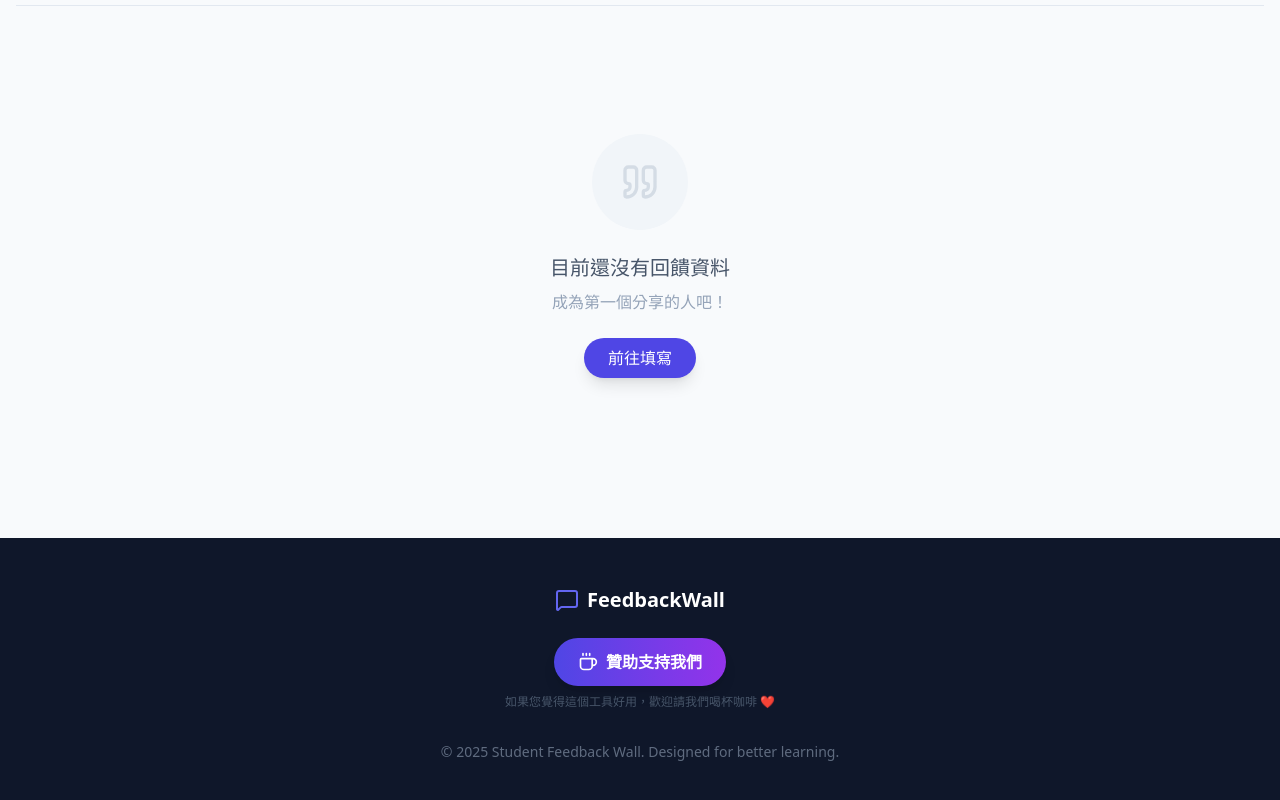
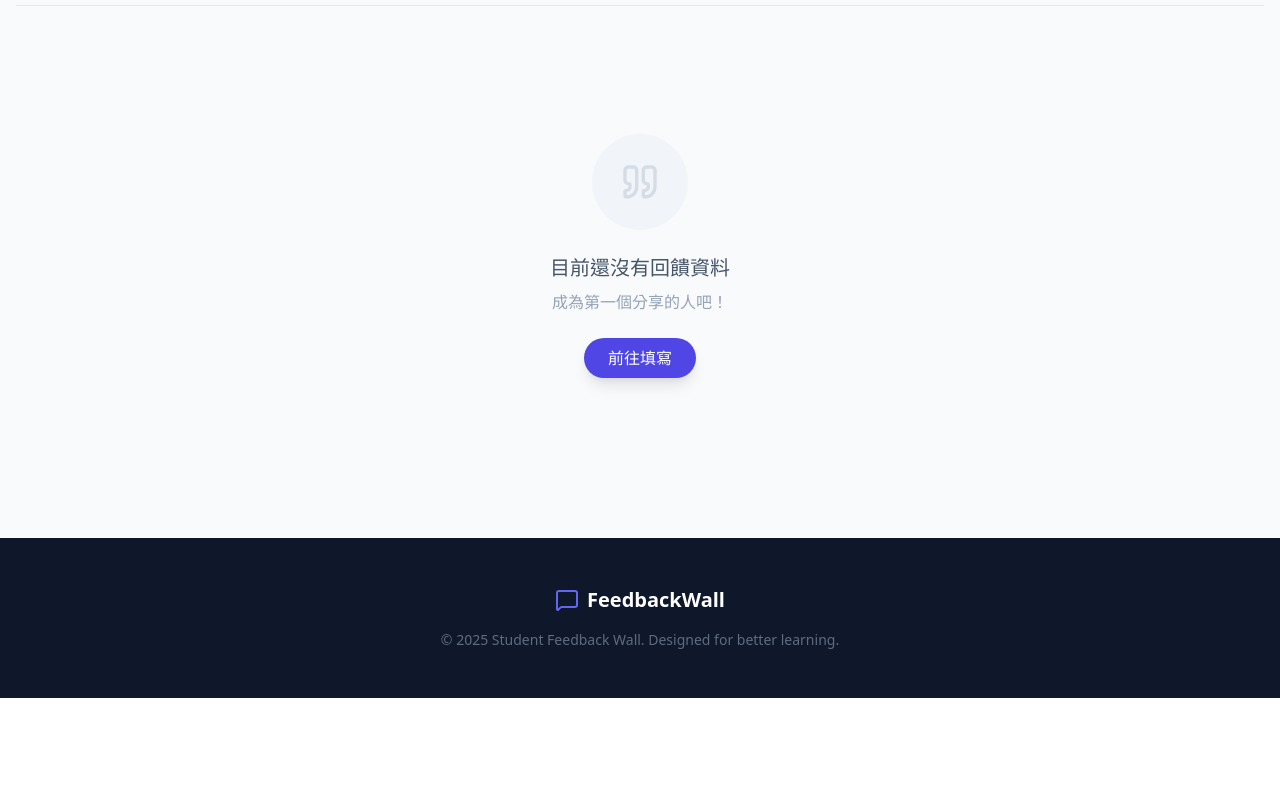
Before and after one commit to Gary-efficiencyperson/feedback-wall, a plain HTML site: page index.html in a window 1280 px wide. Shown: the part 1684-2484 px from the top of the page. After the commit the page ends 2382 px from the top, so only its background shows below. Drawn offline with nearby package versions, Linux system fonts and the light colour scheme.

Commit message:
Update index.html

```diff
--- a/index.html
+++ b/index.html
@@ -267,20 +267,10 @@
     <!-- Footer -->
     <footer class="bg-slate-900 text-slate-400 py-12 text-center">
         <div class="max-w-7xl mx-auto px-4">
-            <div class="flex justify-center items-center gap-2 mb-6">
+            <div class="flex justify-center items-center gap-2 mb-4">
                 <i data-lucide="message-square" class="w-6 h-6 text-indigo-500"></i>
                 <span class="text-xl font-bold text-white">FeedbackWall</span>
             </div>
-
-            <!-- Sponsor Button -->
-            <div class="mb-8">
-                <a href="https://portaly.cc/efficiencyperson/support" target="_blank" rel="noopener noreferrer" class="inline-flex items-center gap-2 px-6 py-3 bg-gradient-to-r from-indigo-600 to-purple-600 hover:from-indigo-500 hover:to-purple-500 text-white rounded-full font-bold transition transform hover:-translate-y-1 shadow-lg hover:shadow-indigo-500/30">
-                    <i data-lucide="coffee" class="w-5 h-5"></i>
-                    贊助支持我們
-                </a>
-                <p class="text-xs text-slate-600 mt-2">如果您覺得這個工具好用，歡迎請我們喝杯咖啡 ❤️</p>
-            </div>
-
             <p class="text-sm opacity-60">© <span id="year"></span> Student Feedback Wall. Designed for better learning.</p>
         </div>
     </footer>
```
